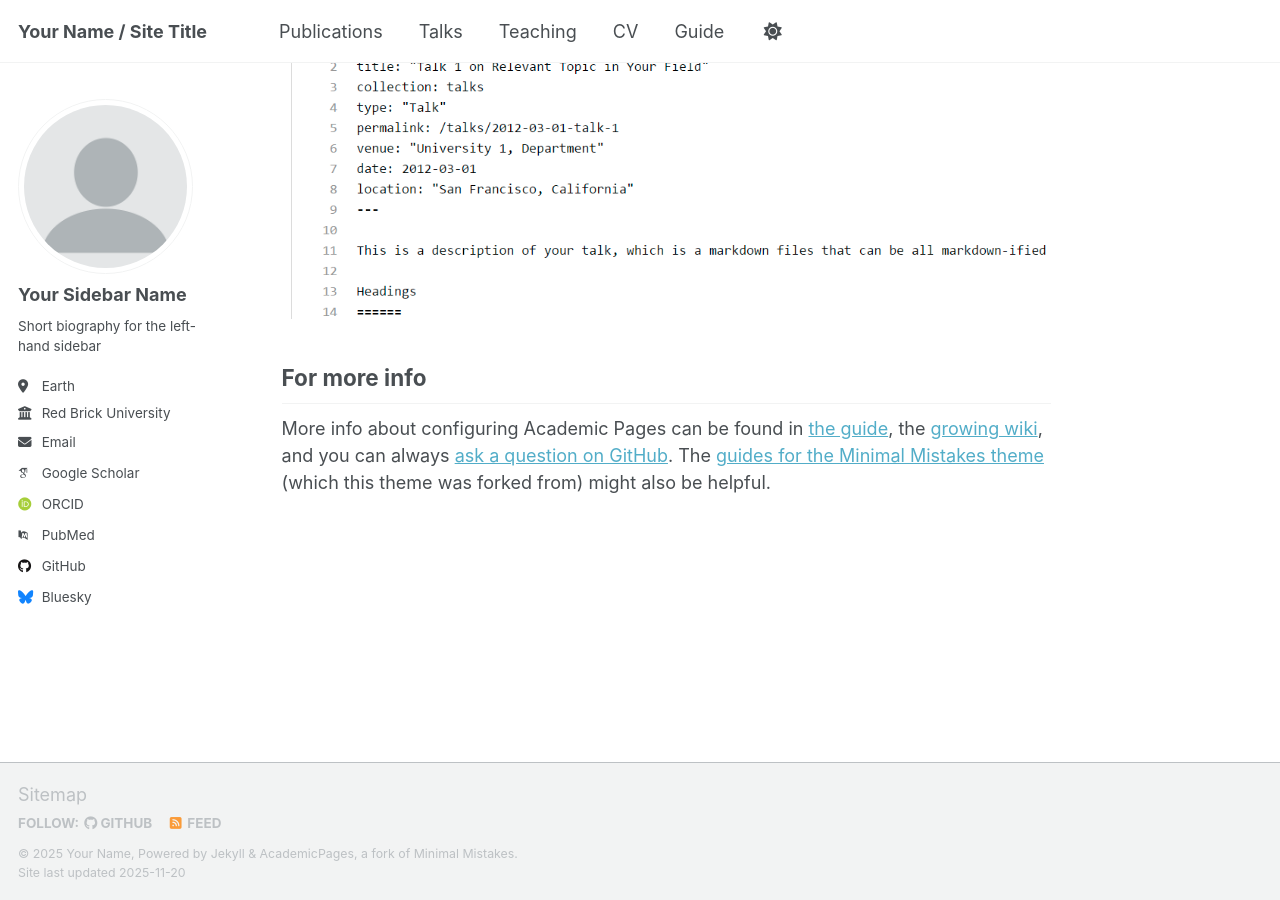
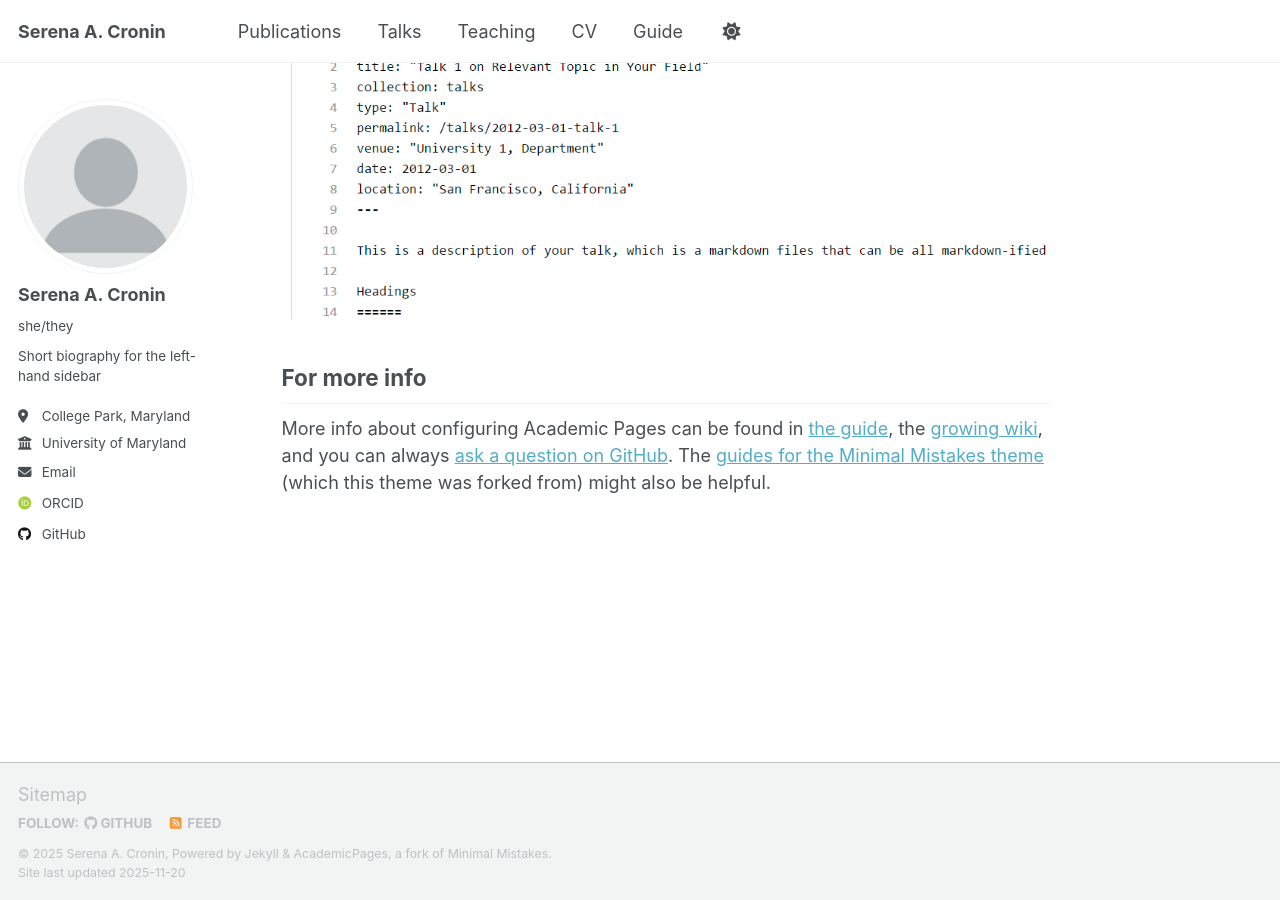
Before and after one commit to serenacronin/serenacronin.github.io, a Jekyll site: the page built from _pages/about.md, in a window 1280 px wide and 900 px high, scrolled down 2880 px. Built offline with Jekyll 4.4.1, drawn with Linux system fonts in a browser that asks for light colours; some web fonts are replaced; a script that is not in the unit is left out.

Commit message:
Update personal information in _config.yml

```diff
--- a/_config.yml
+++ b/_config.yml
@@ -9,14 +9,14 @@
 # Basic Site Settings
 locale                   : "en-US"
 site_theme               : "default" # Currently available options are "default", "air"
-title                    : "Your Name / Site Title"
+title                    : "Serena A. Cronin"
 title_separator          : "-"
-name                     : &name "Your Name"
-description              : &description "Your Name's academic portfolio"   # Update this with a general description of your site, this is the default if not overridden by a page
-url                      : https://academicpages.github.io # The base hostname & protocol for your site e.g. "https://[your GitHub username].github.io",
+name                     : &name "Serena A. Cronin"
+description              : &description "Ph.D. Candidate"   # Update this with a general description of your site, this is the default if not overridden by a page
+url                      : https://serenacronin.github.io # The base hostname & protocol for your site e.g. "https://[your GitHub username].github.io",
                                                            # or if you already have some other page hosted on Github then use "https://[your GitHub username].github.io/[Your Repo Name]"
 baseurl                  : "" # the subpath of your site, e.g. "/blog"
-repository               : "academicpages/academicpages.github.io"
+repository               : "serenacronin.github.io"
 
 # Site Author - The following control what appear as part of the author content on the side bar.
 #               If a field is blank the icon and link will not appear, otherwise it will be shown.
@@ -24,23 +24,23 @@ repository               : "academicpages/academicpages.github.io"
 author:
   # Biographic information
   avatar           : "profile.png"
-  name             : "Your Sidebar Name"
-  pronouns         : # example: "she/her"
+  name             : "Serena A. Cronin"
+  pronouns         : "she/they"
   bio              : "Short biography for the left-hand sidebar"
-  location         : "Earth"
-  employer         : "Red Brick University"
+  location         : "College Park, Maryland"
+  employer         : "University of Maryland"
   uri              : # URL
-  email            : "none@example.org"
+  email            : "cronin@umd.edu"
 
   # Academic websites
   academia         : # URL
   arxiv            : # URL - Update with the correct link to your profile
-  googlescholar    : "https://scholar.google.com/citations?user=PS_CX0AAAAAJ"
+  googlescholar    : #"https://scholar.google.com/citations?user=PS_CX0AAAAAJ"
   inspire-hep      : # URL
   impactstory      : # URL
-  orcid            : "https://orcid.org/yourorcidurl"
+  orcid            : "https://orcid.org/0000-0002-9511-1330"
   semantic         : # URL
-  pubmed           : "https://www.ncbi.nlm.nih.gov/pubmed/?term=john+snow"
+  pubmed           : #"https://www.ncbi.nlm.nih.gov/pubmed/?term=john+snow"
   researchgate     : # URL
   scopus           : # URL
 
@@ -48,13 +48,13 @@ author:
   bitbucket        : # Username - Update with your username on the site
   codepen          : # Username
   dribbble         : # Username
-  github           : "academicpages"
+  github           : "serenacronin"
   kaggle           : # Username
   stackoverflow    : # User number or user number and name (i.e., use "1" or "1/jeff-atwood")
 
   # Social media
   artstation       : # Username
-  bluesky          : "bsky.app" # Replace this with you Bluesky username
+  bluesky          : #"bsky.app" # Replace this with you Bluesky username
   facebook         : # Username
   flickr           : # Username
   foursquare       : # Username
```
